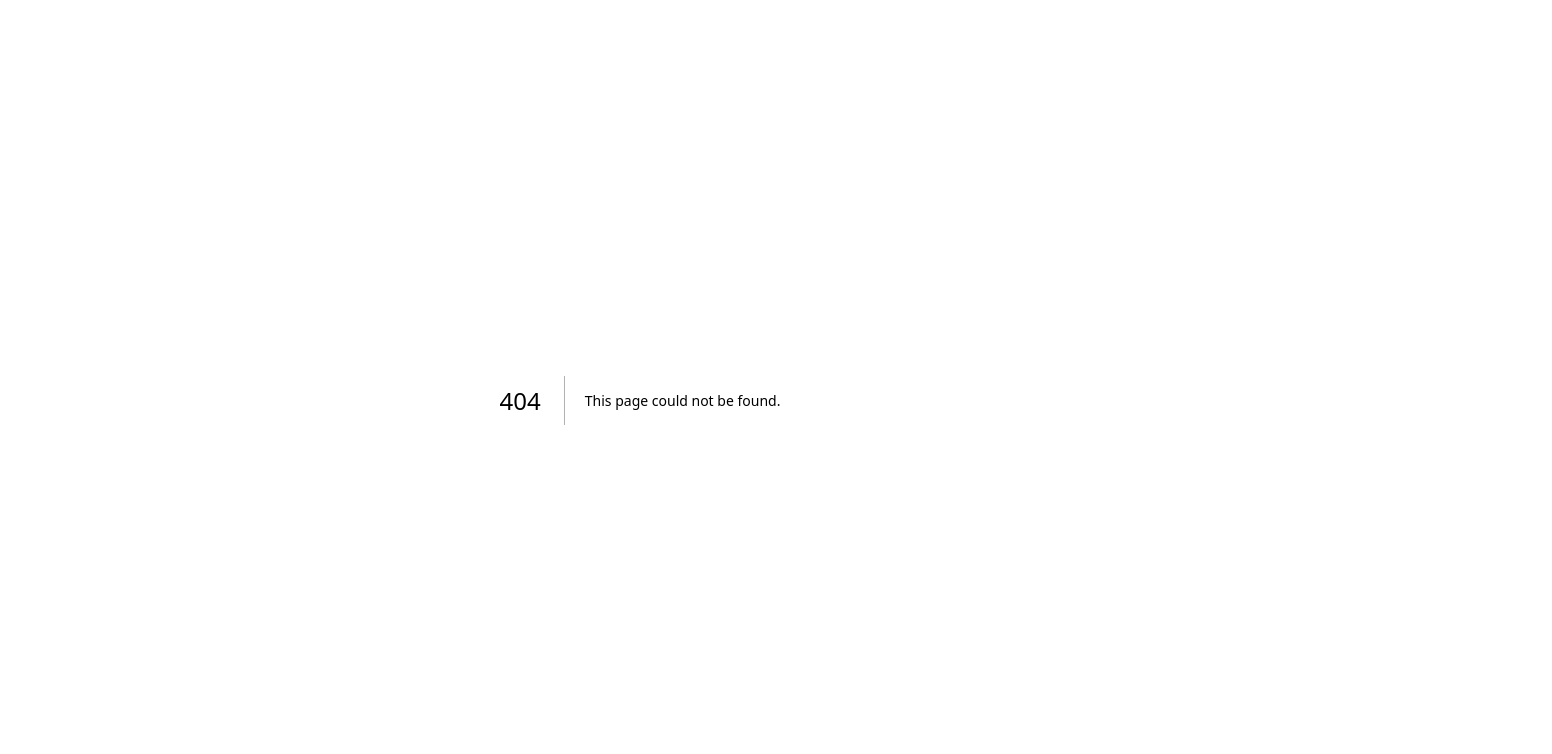
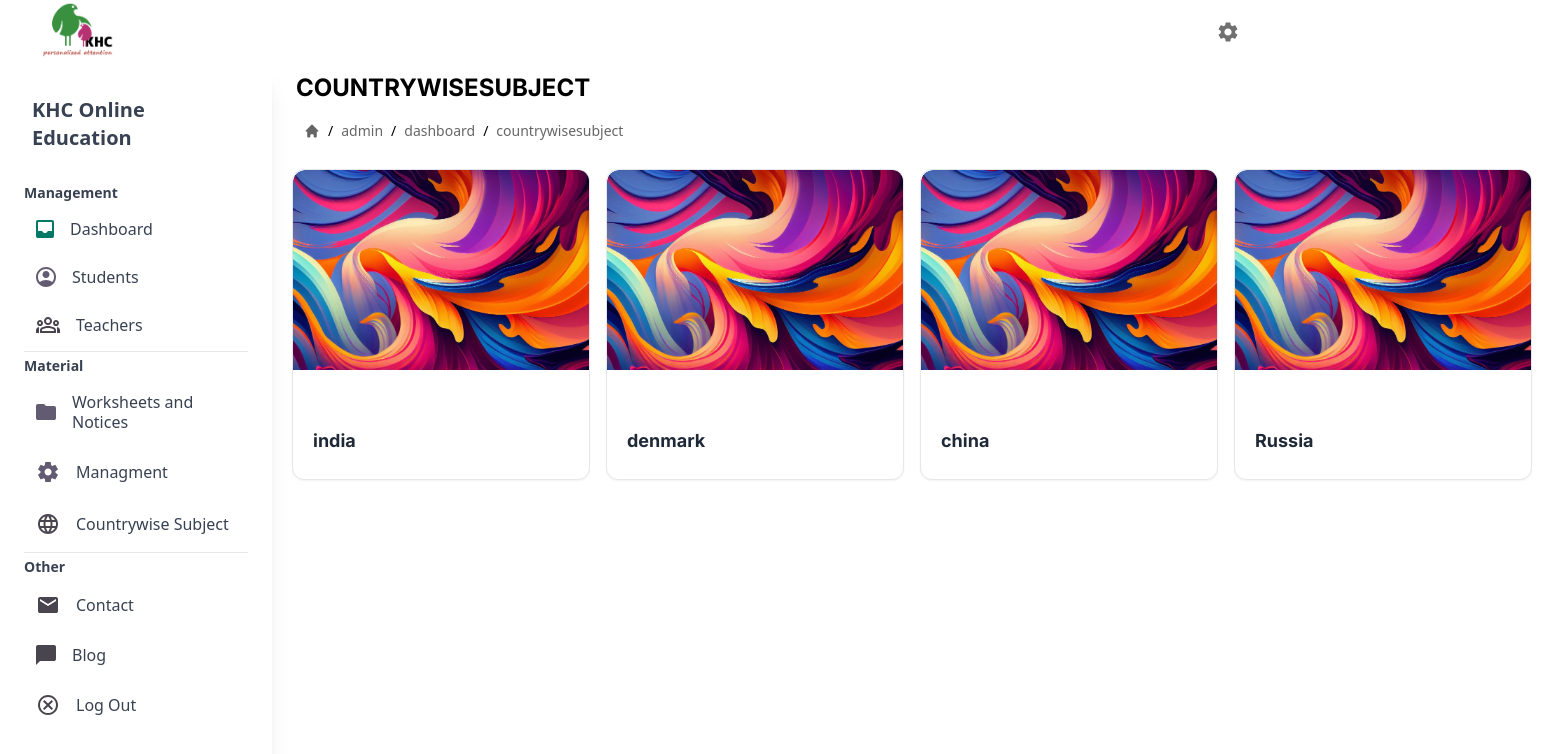
Before and after one commit to sudoarchie/frontend_khc, a Next.js app: page /admin/dashboard/countrywisesubject in a window 1280 px wide. Before the commit this address had no page. Shown: the top 754 px of the page, 1552 px wide, since content can reach past the window. Built offline with nearby package versions, Linux system fonts and the light colour scheme.

Commit message:
✨ New feature countrywise subject

```diff
--- /dev/null
+++ b/app/admin/dashboard/countrywisesubject/page.tsx
@@ -0,0 +1,16 @@
+import { CardTwo } from "@/app/components/cardTwo";
+
+export default function CountryWiseSubject() {
+  const country = ["india", "denmark", "china", "Russia"];
+  return (
+    <div className="flex gap-4 m-5">
+      {country.map((info, index) => (
+        <CardTwo
+          title={info}
+          url={`/admin/dashboard/countrywisesubject/${info}`}
+          key={index}
+        ></CardTwo>
+      ))}
+    </div>
+  );
+}
```
